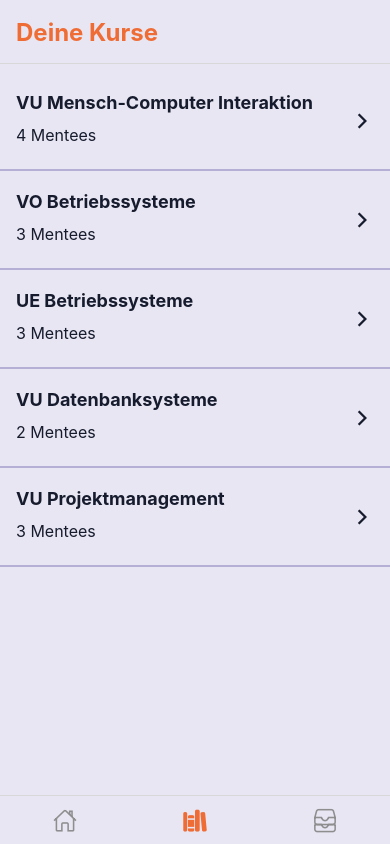
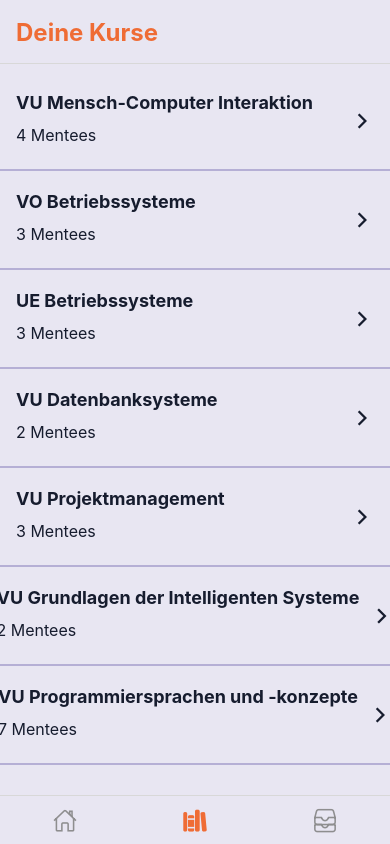
Before and after one commit to dakralex/study-buddies, a React Native app: screen /Courses in a window 390 px wide. Built offline with nearby package versions, Linux system fonts and the light colour scheme.

Commit message:
Added Courses to the forums

```diff
--- a/src/features/courses/courses.ts
+++ b/src/features/courses/courses.ts
@@ -40,7 +40,7 @@ export const PROTOTYPE_COURSES: Courses = {
       'd52cc86e-9f83-4f7b-a275-7c09949e67d1',
       '4b233ecc-c056-484f-844d-9d787bb0c335',
     ],
-    description: '',
+    description: 'Übung zur VO Betriebsysteme. Viel Aufwand, wenig Freude.',
     forum_id: '753fb11a-398f-45b3-bb88-450dde4b93ad',
   },
   '051031': {
@@ -70,4 +70,69 @@ export const PROTOTYPE_COURSES: Courses = {
       'In dieser Lehrveranstaltung werden grundlegende Kenntnisse für Projektmanagement vorgezeigt, die man in einem erfundenen Projekt dann umsetzen soll. Für berufserfahrene Student*innen ist dieses Fach sehr leicht zu absolvieren, da sie damit wahrscheinlich schon in der Realtät zu tun hatten.',
     forum_id: '0305c3b4-654b-493e-ae5e-d27d8e3f96bc',
   },
+  '051032': {
+    id: '051032',
+    title: 'VU Grundlagen der Intelligenten Systeme',
+    module: 'IDS Intelligente & Datenbanksysteme',
+    study: 'BA Informatik',
+    mentee_ids: [
+      'ffcdcbe8-eaa8-4021-8144-3ca7f90c2cf4',
+      'ed7b9726-3f4c-4e5b-9784-a25526424f52',
+    ],
+    description:
+      'Einführung in die Grundlagen der intelligenten Systeme:\n' +
+      '- Grundbegriffe und die historische Entwicklung der künstlichen Intelligenz,\n' +
+      '- Aussagen- und Prädikatenlogik,\n' +
+      '- Prolog,\n' +
+      '- Suchverfahren,\n' +
+      '- Grundlagen künstlicher neuronaler Netze',
+    forum_id: '7d22e206-5a30-40a4-a41e-450e19f63c3c',
+  },
+  '051030': {
+    id: '051030',
+    title: 'VU Programmiersprachen und -konzepte',
+    module: 'PLC Programmiersprachen und -konzepte',
+    study: 'BA Informatik',
+    mentee_ids: [
+      'd52cc86e-9f83-4f7b-a275-7c09949e67d1',
+      '4751135c-c1e7-41be-ad4b-bc5d9252efe7',
+      '4b233ecc-c056-484f-844d-9d787bb0c335',
+      'dafc64a5-dbf9-48da-95bb-f006899eae37',
+      'ffcdcbe8-eaa8-4021-8144-3ca7f90c2cf4',
+      '673e13b3-2357-4942-af22-aa86b0cf3a24',
+      'ed7b9726-3f4c-4e5b-9784-a25526424f52',
+    ],
+    description:
+      'Die Studenten verstehen und können die Hauptkonzepte verschiedener Programmierparadigmen und -sprachen bewerten, einschließlich objektorientierter Programmierung, funktionaler Programmierung, logischer Programmierung und aspektorientierter Programmierung. Sie können fundierte Entscheidungen über den Einsatz und die Anwendbarkeit verschiedener Sprachen und Konzepte für die Anwendungsentwicklung treffen. Die Studenten erlernen die wichtigsten Methoden und Werkzeuge für den Compiler-Aufbau, die statische Programmanalyse und -optimierung sowie die Laufzeitunterstützung. Die Studenten wenden diese Konzepte und Methoden in praktischen Programmier- und Entwicklungsprojekten an.',
+    forum_id: 'e6b2ee39-c097-4660-bb6b-81a11624562a',
+  },
+  '051132': {
+    id: '051132',
+    title: 'VO Einführung in Numerical Computing',
+    module: 'NUM Einführung in Numerical Computing',
+    study: 'BA Informatik',
+    mentee_ids: [
+      'ffcdcbe8-eaa8-4021-8144-3ca7f90c2cf4',
+      '673e13b3-2357-4942-af22-aa86b0cf3a24',
+      'ed7b9726-3f4c-4e5b-9784-a25526424f52',
+    ],
+    description:
+      'Vermittlung grundlegender Techniken der Numerischen Mathematik (Numerische Lineare Algebra, Interpolation, Numerisches Differenzieren, Quadraturen, Approximation, ...) und deren Anwendung.',
+    forum_id: '39f77b6d-2c4c-4f27-b462-d8d0d4a7cc17',
+  },
+  '051130': {
+    id: '051130',
+    title: 'VO Einführende Statistik',
+    module: 'EST Einführende Statistik',
+    study: 'BA Informatik',
+    mentee_ids: [
+      'd52cc86e-9f83-4f7b-a275-7c09949e67d1',
+      'ffcdcbe8-eaa8-4021-8144-3ca7f90c2cf4',
+      '673e13b3-2357-4942-af22-aa86b0cf3a24',
+      '4b233ecc-c056-484f-844d-9d787bb0c335',
+    ],
+    description:
+      'Die Studenten verfügen über Fähigkeiten empirische Sachverhalte mittels statistischer Basistechniken zu beschreiben und graphisch korrekt zu repräsentieren; sowie über ein prinzipielles Verständnis für die grundlegenden Konzepte der Wahrscheinlichkeitstheorie und der inferenzstatistischen Modellierung und Methodik.',
+    forum_id: '6ab7dc6a-c274-48a9-be2a-23eb45de7051',
+  },
 };
--- a/src/features/forums/forums.ts
+++ b/src/features/forums/forums.ts
@@ -29,12 +29,20 @@ const generatePosts = (forumId, start, end): Posts => {
       content:
         'hey leute, wisst ihr wann die nächste Eiheit stattfindet? Und sind wir wieder im Seminarraum 4? LG & danke',
       answers: {
-        '': {
-          id: '#gen.uuid#',
+        '655e4358-74bf-4fca-ad65-db98fce6c52e': {
+          id: '655e4358-74bf-4fca-ad65-db98fce6c52e',
           forum_id: forumId,
-          author_id: '',
-          timestamp: '',
-          content: '',
+          author_id: 'ed7b9726-3f4c-4e5b-9784-a25526424f52',
+          timestamp: 'Sat, 12 Jun 2023 18:09:58 +0200',
+          content: 'Das würde mich auch interessieren!',
+        },
+        'a43f31a7-53bc-4d14-a759-678c9f72f69f': {
+          id: 'a43f31a7-53bc-4d14-a759-678c9f72f69f',
+          forum_id: forumId,
+          author_id: 'ffcdcbe8-eaa8-4021-8144-3ca7f90c2cf4',
+          timestamp: 'Sun, 13 Jun 2023 08:31:02 +0200',
+          content:
+            'Die nächte Einheit ist gleich morgen wieder im Seminarraum 4.',
         },
       },
     },
@@ -134,7 +142,7 @@ export const PROTOTYPE_FORUMS: Forums = {
   },
   'e6b2ee39-c097-4660-bb6b-81a11624562a': {
     id: 'e6b2ee39-c097-4660-bb6b-81a11624562a',
-    title: 'Programmiersprachen und -konzepte',
+    title: 'PLC Programmiersprachen und -konzepte',
     posts: generatePosts('e6b2ee39-c097-4660-bb6b-81a11624562a', 4, 7),
   },
   '39f77b6d-2c4c-4f27-b462-d8d0d4a7cc17': {
```
